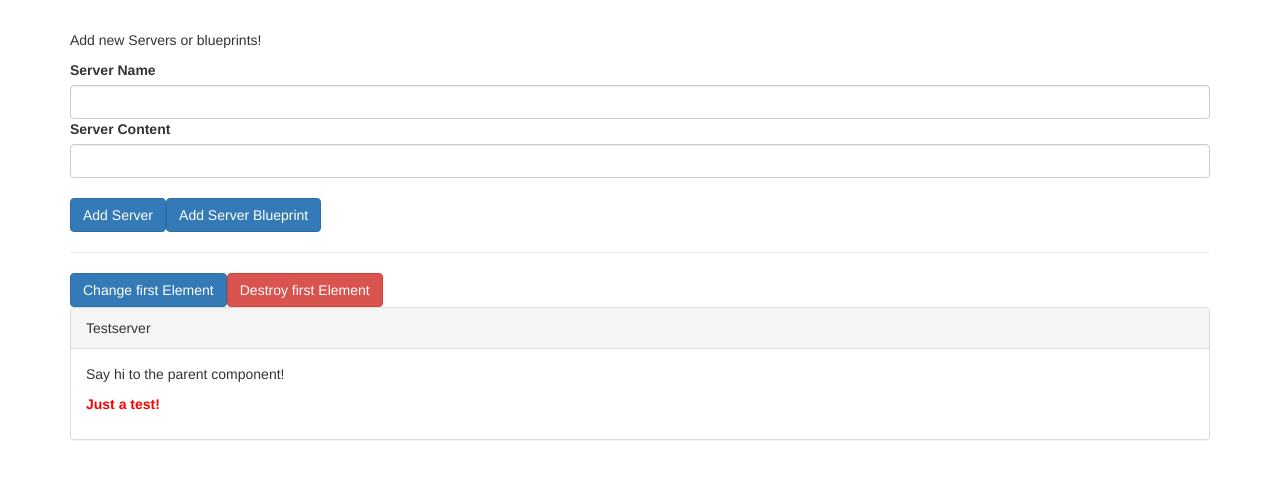
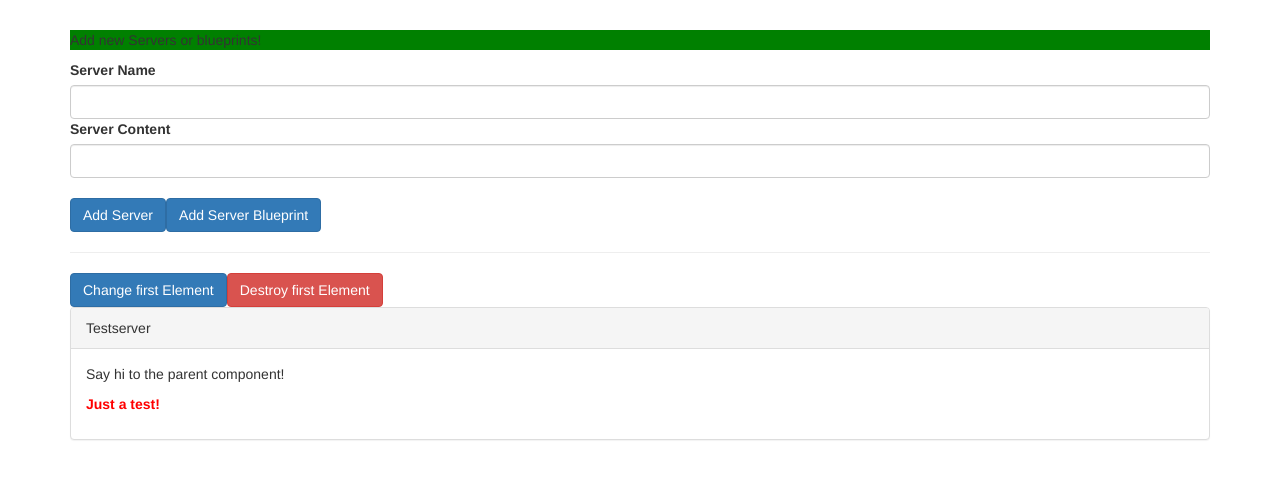
Before and after one commit to naleninoi/udemy_2, an Angular app: page / in a window 1280 px wide. Shown: the top 478 px of the page. Built offline with nearby package versions, Linux system fonts and the light colour scheme.

Commit message:
Lesson 95

```diff
--- a/src/app/app.module.ts
+++ b/src/app/app.module.ts
@@ -6,12 +6,14 @@ import { FormsModule } from '@angular/forms';
 import { AppComponent } from './app.component';
 import { CockpitComponent } from './cockpit/cockpit.component';
 import { ServerElementComponent } from './server-element/server-element.component';
+import { BasicHighlightDirective } from './basic-highlight/basic-highlight.directive';
 
 @NgModule({
   declarations: [
     AppComponent,
     CockpitComponent,
-    ServerElementComponent
+    ServerElementComponent,
+    BasicHighlightDirective
   ],
   imports: [
     BrowserModule,
--- /dev/null
+++ b/src/app/basic-highlight/basic-highlight.directive.ts
@@ -0,0 +1,14 @@
+import { Directive, ElementRef, OnInit } from "@angular/core";
+
+@Directive({
+    selector: '[appBasicHighlight]'
+})
+export class BasicHighlightDirective implements OnInit {
+    constructor(private elementRef: ElementRef) {}
+
+    ngOnInit(): void {
+        this.elementRef.nativeElement.style.backgroundColor = 'green';
+    }
+
+
+}
--- a/src/app/cockpit/cockpit.component.html
+++ b/src/app/cockpit/cockpit.component.html
@@ -1,6 +1,6 @@
 <div class="row">
     <div class="col-xs-12">
-      <p>Add new Servers or blueprints!</p>
+      <p appBasicHighlight>Add new Servers or blueprints!</p>
       <label>Server Name</label>
       <!-- <input type="text" class="form-control" [(ngModel)]="newServerName"> -->
       <input type="text"
```
